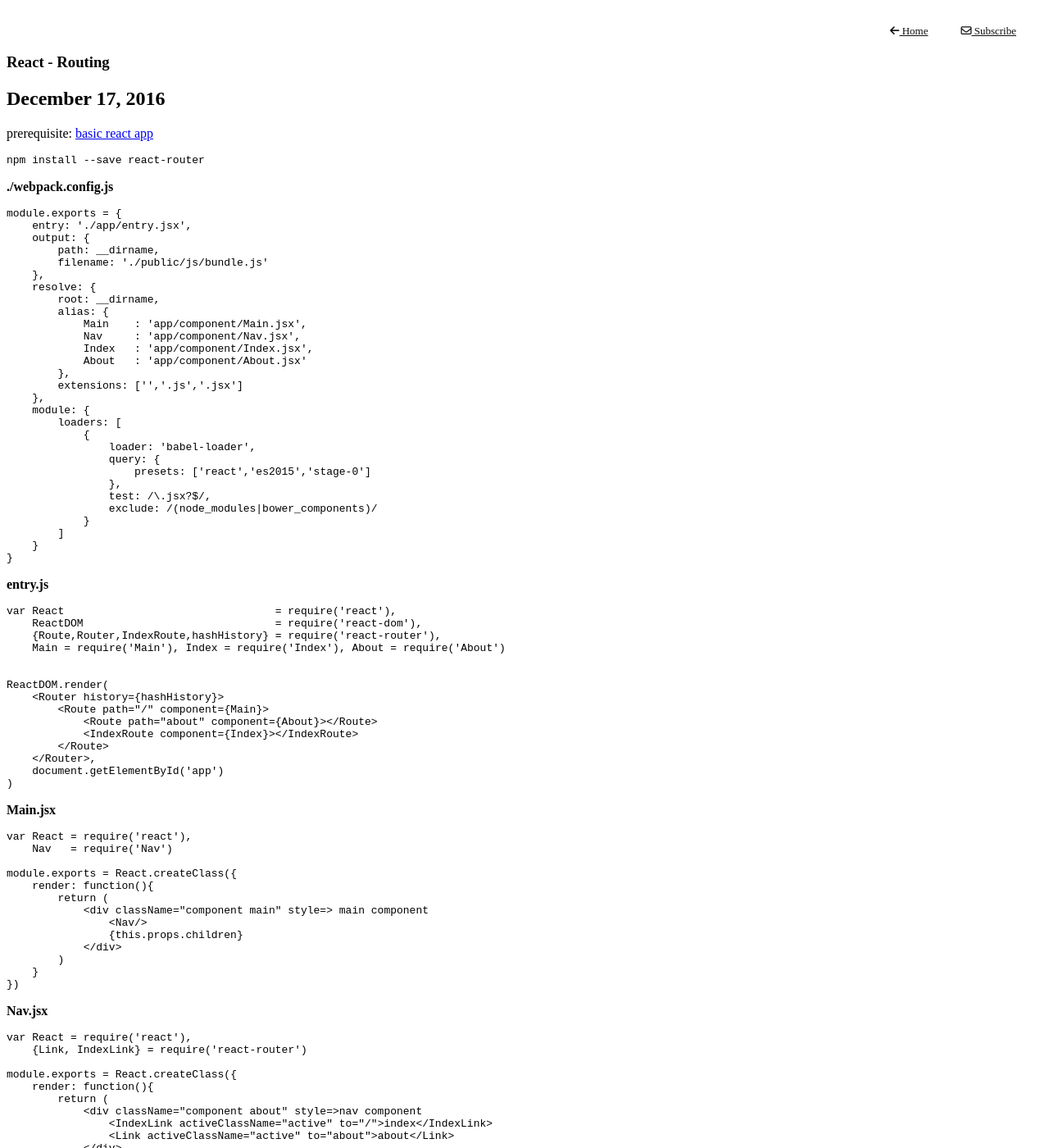
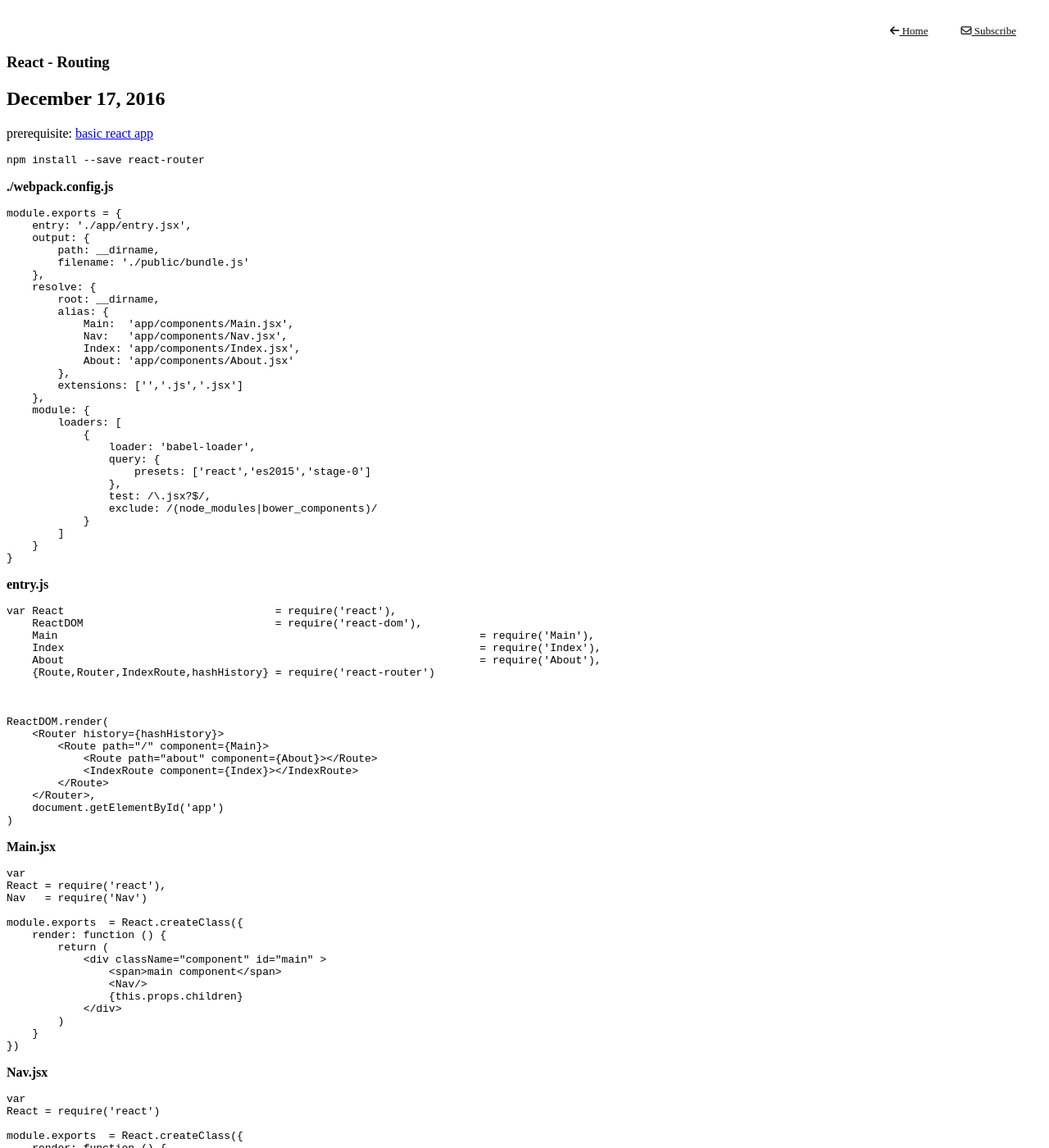
Before and after one commit to develdoe/develdoe.github.io, a Jekyll site: the page built from _posts/2016-12-17-react-routing.md, in a window 1280 px wide and 1400 px high. Shown: the whole window at 82% size. Built offline with Jekyll 4.4.1, drawn with Linux system fonts in a browser that asks for light colours; nearby versions of some CDN libraries; comment, search, counter and statistics services are not loaded; some of the changed text lies outside the part shown.

Commit message:
Updated 2016-12-17-react-routing.md

````diff
--- a/_posts/2016-12-17-react-routing.md
+++ b/_posts/2016-12-17-react-routing.md
@@ -18,15 +18,15 @@ module.exports = {
     entry: './app/entry.jsx',
     output: {
         path: __dirname,
-        filename: './public/js/bundle.js'
+        filename: './public/bundle.js'
     },
     resolve: {
         root: __dirname,
         alias: {
-            Main    : 'app/component/Main.jsx',
-            Nav     : 'app/component/Nav.jsx',
-            Index   : 'app/component/Index.jsx',
-            About   : 'app/component/About.jsx'
+            Main:  'app/components/Main.jsx',
+            Nav:   'app/components/Nav.jsx',
+            Index: 'app/components/Index.jsx',
+            About: 'app/components/About.jsx'
         },
         extensions: ['','.js','.jsx']
     },
@@ -50,8 +50,11 @@ module.exports = {
 ```js
 var React                                 = require('react'),
     ReactDOM                              = require('react-dom'),
-    {Route,Router,IndexRoute,hashHistory} = require('react-router'),
-    Main = require('Main'), Index = require('Index'), About = require('About')
+    Main 								  = require('Main'),
+    Index 								  = require('Index'),
+    About 								  = require('About'),
+    {Route,Router,IndexRoute,hashHistory} = require('react-router')
+
 
 
 ReactDOM.render(
@@ -68,13 +71,15 @@ ReactDOM.render(
 **Main.jsx**
 
 ```js
-var React = require('react'),
-    Nav   = require('Nav')
+var
+React = require('react'),
+Nav   = require('Nav')
 
-module.exports = React.createClass({
-    render: function(){
+module.exports  = React.createClass({
+    render: function () {
         return (
-            <div className="component main" style={{border:'1px solid red'}}> main component
+            <div className="component" id="main" >
+                <span>main component</span>
                 <Nav/>
                 {this.props.children}
             </div>
@@ -86,15 +91,14 @@ module.exports = React.createClass({
 **Nav.jsx**
 
 ```js
-var React = require('react'),
-    {Link, IndexLink} = require('react-router')
+var
+React = require('react')
 
-module.exports = React.createClass({
-    render: function(){
+module.exports  = React.createClass({
+    render: function () {
         return (
-            <div className="component about" style={{border:'1px solid green'}}>nav component
-                <IndexLink activeClassName="active" to="/">index</IndexLink>
-                <Link activeClassName="active" to="about">about</Link>
+            <div className="component" id="nav">
+                <span>nav component</span>
             </div>
         )
     }
@@ -104,12 +108,15 @@ module.exports = React.createClass({
 **index.jsx**
 
 ```js
-var React = require('react')
+var
+React = require('react')
 
-module.exports = React.createClass({
-    render: function(){
+module.exports  = React.createClass({
+    render: function () {
         return (
-            <div className="component index" style={{border:'1px solid blue'}}>index component</div>
+            <div className="component" id="index">
+                <span>index component</span>
+            </div>
         )
     }
 })
@@ -118,12 +125,15 @@ module.exports = React.createClass({
 **about.jsx**
 
 ```js
-var React = require('react')
+var
+React = require('react')
 
-module.exports = React.createClass({
-    render: function(){
+module.exports  = React.createClass({
+    render: function () {
         return (
-            <div className="component about" style={{border:'1px solid blue'}}>about component</div>
+            <div className="component" id="about">
+                <span>about component</span>
+            </div>
         )
     }
 })
````
